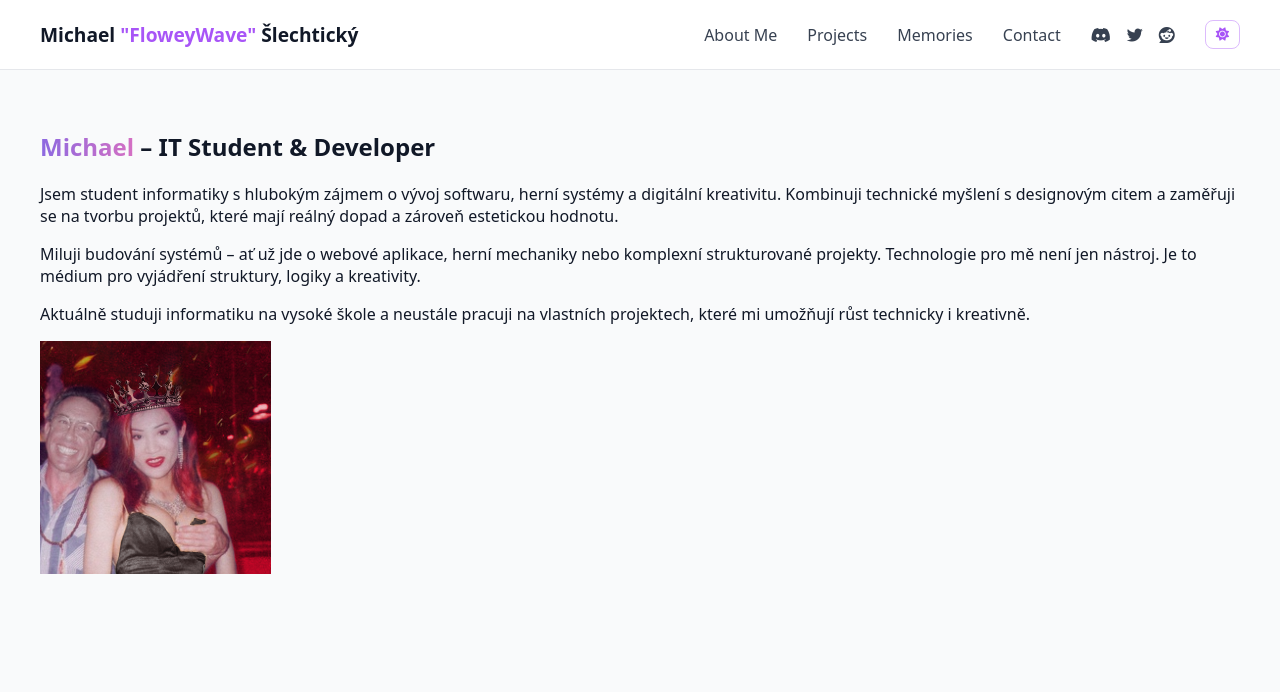
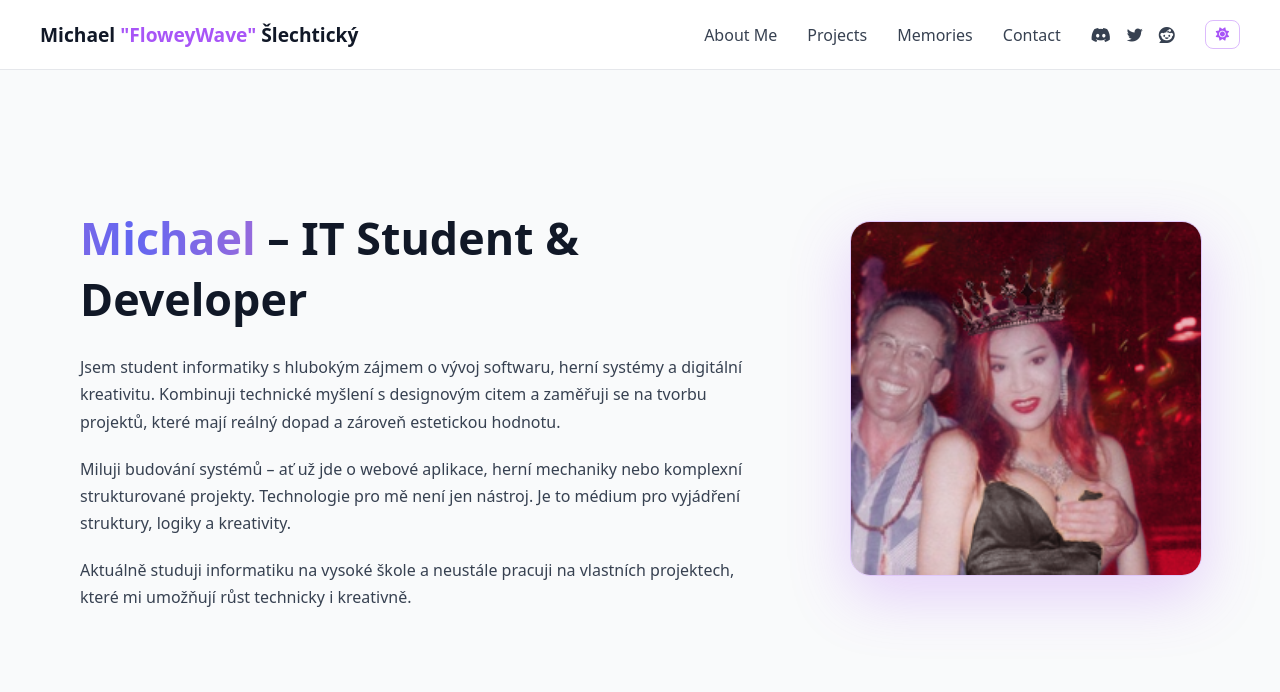
Before and after one commit to FloweyWave2/floweywave2.github.io, a Jekyll site: the page built from creator.html, in a window 1280 px wide and 1400 px high. Shown: the top 692 px of the window. Built offline with Jekyll 4.4.1, drawn with Linux system fonts in a browser that asks for light colours; grey boxes are pictures that could not be loaded.

Commit message:
Update style.scss

```diff
--- a/assets/css/style.scss
+++ b/assets/css/style.scss
@@ -787,3 +787,139 @@
         padding-bottom: 100px;
     }
 }
+
+
+
+
+
+
+/* =========================================
+CREATOR ABOUT ME PAGE
+========================================= */
+
+.about-hero {
+    margin: 100px auto;
+    max-width: 1300px;
+    padding: 0 40px;
+}
+
+.about-container {
+    display: flex;
+    align-items: center;
+    justify-content: space-between;
+    gap: 80px;
+    flex-wrap: wrap;
+}
+
+.about-text {
+    flex: 1;
+    min-width: 320px;
+}
+
+.about-title {
+    font-size: 2.8rem;
+    font-weight: 900;
+    margin-bottom: 25px;
+}
+
+.about-text p {
+    margin-bottom: 20px;
+    line-height: 1.7;
+    color: #d1d5db;
+}
+
+.about-image {
+    flex: 0 0 350px;
+}
+
+.about-image img {
+    width: 100%;
+    border-radius: 20px;
+    border: 1px solid rgba(168,85,247,0.3);
+    box-shadow: 0 20px 60px rgba(168,85,247,0.25);
+    transition: transform 0.4s ease;
+}
+
+.about-image img:hover {
+    transform: scale(1.05);
+}
+
+/* SKILLS GRID */
+
+.skills-section {
+    max-width: 1300px;
+    margin: 100px auto;
+    padding: 0 40px;
+}
+
+.skills-grid {
+    display: grid;
+    grid-template-columns: repeat(auto-fit, minmax(140px, 1fr));
+    gap: 30px;
+}
+
+.skill-card {
+    background: rgba(255,255,255,0.03);
+    border: 1px solid rgba(168,85,247,0.2);
+    border-radius: 16px;
+    padding: 25px;
+    text-align: center;
+    transition: all 0.4s ease;
+    backdrop-filter: blur(10px);
+}
+
+.skill-card:hover {
+    transform: translateY(-8px) scale(1.05);
+    border-color: rgba(168,85,247,0.6);
+    box-shadow: 0 15px 40px rgba(168,85,247,0.25);
+}
+
+.skill-card img {
+    width: 50px;
+    margin-bottom: 15px;
+}
+
+.skill-card span {
+    font-weight: 600;
+}
+
+/* TIMELINE */
+
+.timeline {
+    max-width: 900px;
+    margin: auto;
+}
+
+.timeline-item {
+    margin-bottom: 40px;
+    padding: 25px;
+    background: rgba(255,255,255,0.03);
+    border-radius: 16px;
+    border: 1px solid rgba(168,85,247,0.2);
+    transition: 0.4s ease;
+    transform: translateY(40px);
+    opacity: 0;
+}
+
+.timeline-item.active {
+    transform: translateY(0);
+    opacity: 1;
+}
+
+.timeline-item h3 {
+    margin-bottom: 10px;
+}
+
+/* LIGHT MODE SUPPORT */
+
+body.light-mode .about-text p {
+    color: #374151;
+}
+
+body.light-mode .skill-card {
+    background: white;
+}
+
+body.light-mode .timeline-item {
+    background: white;
+}
```
